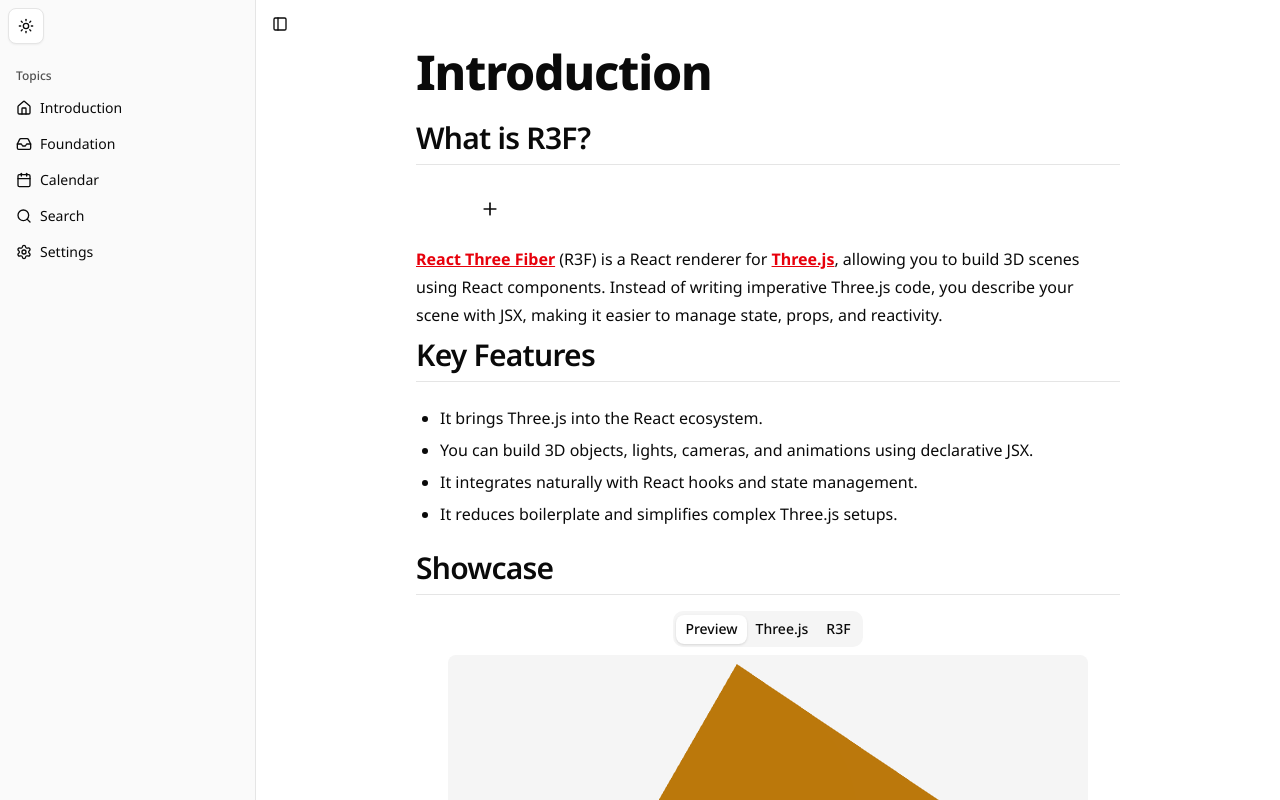
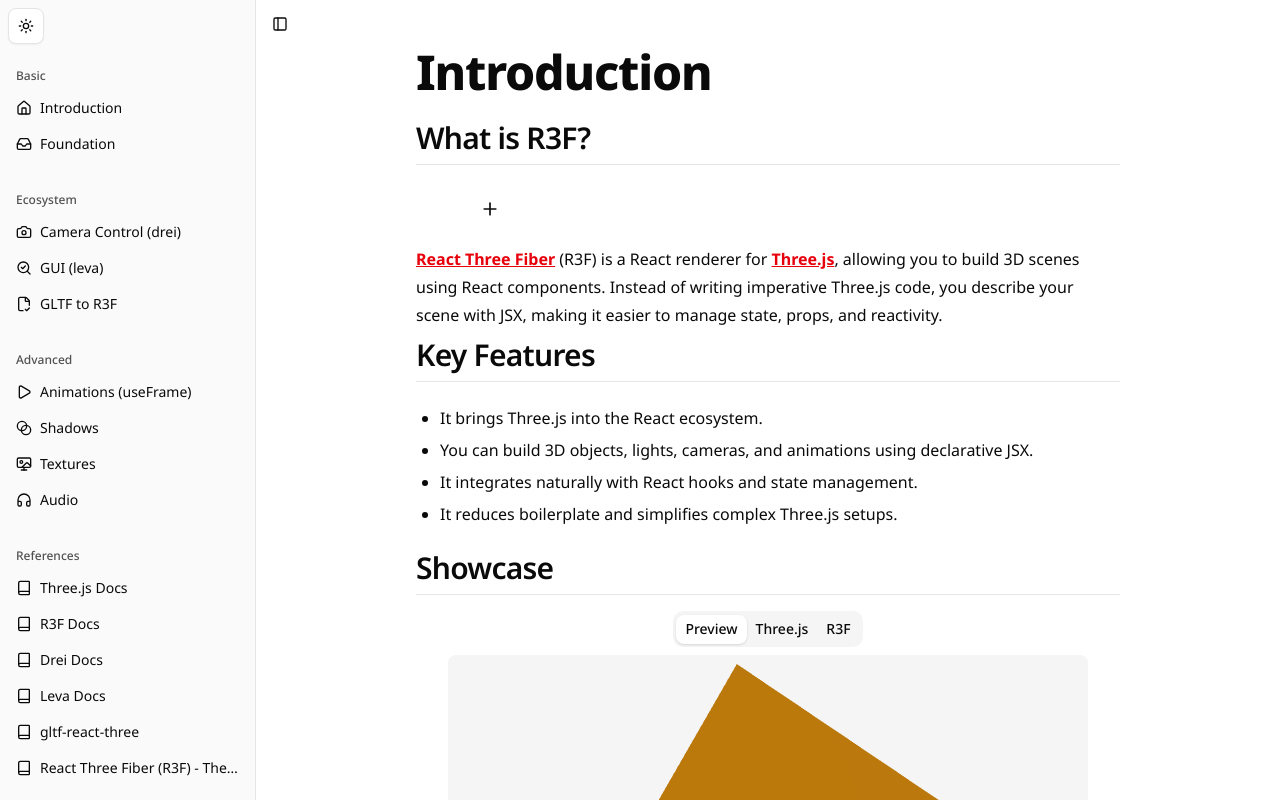
Before and after one commit to raamiiChu/R3F-Tutorial, a Next.js app: page / in a window 1280 px wide. Shown: the top 800 px of the page. Built offline with nearby package versions, Linux system fonts and the light colour scheme; some icons are missing.

Commit message:
feat: add new tabs

```diff
--- a/components/app-sidebar.tsx
+++ b/components/app-sidebar.tsx
@@ -26,10 +26,10 @@
               <SidebarGroupLabel>{groupLabel}</SidebarGroupLabel>
               <SidebarGroupContent>
                 <SidebarMenu>
-                  {menus.map(({ title, url, Icon }) => (
-                    <SidebarMenuItem key={title}>
+                  {menus.map(({ title, url, Icon, isBlank }) => (
+                    <SidebarMenuItem key={title} title={title}>
                       <SidebarMenuButton asChild>
-                        <a href={url}>
+                        <a href={url} target={isBlank ? "_blank" : "_self"}>
                           <Icon />
                           <span>{title}</span>
                         </a>
--- a/constants/sidebarItems.ts
+++ b/constants/sidebarItems.ts
@@ -1,8 +1,31 @@
-import { Calendar, Home, Inbox, Search, Settings } from "lucide-react";
+import {
+  Blend,
+  Book,
+  Camera,
+  FileCheckCorner,
+  Headphones,
+  Home,
+  Inbox,
+  Play,
+  SearchCheck,
+  Wallpaper,
+} from "lucide-react";
 
-const sidebarItems = [
+type Menu = {
+  title: string;
+  url: string;
+  Icon: React.ComponentType<{ className?: string }>;
+  isBlank?: boolean;
+};
+
+type SideBarItem = {
+  groupLabel: string;
+  menus: Menu[];
+};
+
+const sidebarItems: SideBarItem[] = [
   {
-    groupLabel: "Topics",
+    groupLabel: "Basic",
     menus: [
       {
         title: "Introduction",
@@ -14,20 +37,97 @@
         url: "/foundation",
         Icon: Inbox,
       },
+    ],
+  },
+  {
+    groupLabel: "Ecosystem",
+    menus: [
       {
-        title: "Calendar",
+        title: "Camera Control (drei)",
         url: "#",
-        Icon: Calendar,
+        Icon: Camera,
       },
       {
-        title: "Search",
+        title: "GUI (leva)",
         url: "#",
-        Icon: Search,
+        Icon: SearchCheck,
       },
       {
-        title: "Settings",
+        title: "GLTF to R3F",
         url: "#",
-        Icon: Settings,
+        Icon: FileCheckCorner,
+      },
+    ],
+  },
+  {
+    groupLabel: "Advanced",
+    menus: [
+      {
+        title: "Animations (useFrame)",
+        url: "#",
+        Icon: Play,
+      },
+      {
+        title: "Shadows",
+        url: "#",
+        Icon: Blend,
+      },
+      {
+        title: "Textures",
+        url: "#",
+        Icon: Wallpaper,
+      },
+      {
+        title: "Audio",
+        url: "#",
+        Icon: Headphones,
+      },
+    ],
+  },
+  {
+    groupLabel: "References",
+    menus: [
+      {
+        title: "Three.js Docs",
+        url: "https://threejs.org/docs/",
+        Icon: Book,
+        isBlank: true,
+      },
+      {
+        title: "R3F Docs",
+        url: "https://r3f.docs.pmnd.rs/",
+        Icon: Book,
+        isBlank: true,
+      },
+      {
+        title: "Drei Docs",
+        url: "https://drei.docs.pmnd.rs/",
+        Icon: Book,
+        isBlank: true,
+      },
+      {
+        title: "Leva Docs",
+        url: "https://leva.pmnd.rs/",
+        Icon: Book,
+        isBlank: true,
+      },
+      {
+        title: "gltf-react-three",
+        url: "https://gltf.pmnd.rs/",
+        Icon: Book,
+        isBlank: true,
+      },
+      {
+        title: "React Three Fiber (R3F) - The Basics",
+        url: "https://www.youtube.com/watch?v=vTfMjI4rVSI",
+        Icon: Book,
+        isBlank: true,
+      },
+      {
+        title: "React Three Fiber Crash Course for Beginners",
+        url: "https://www.youtube.com/watch?v=jKy2Rm7EVOk",
+        Icon: Book,
+        isBlank: true,
       },
     ],
   },
```
